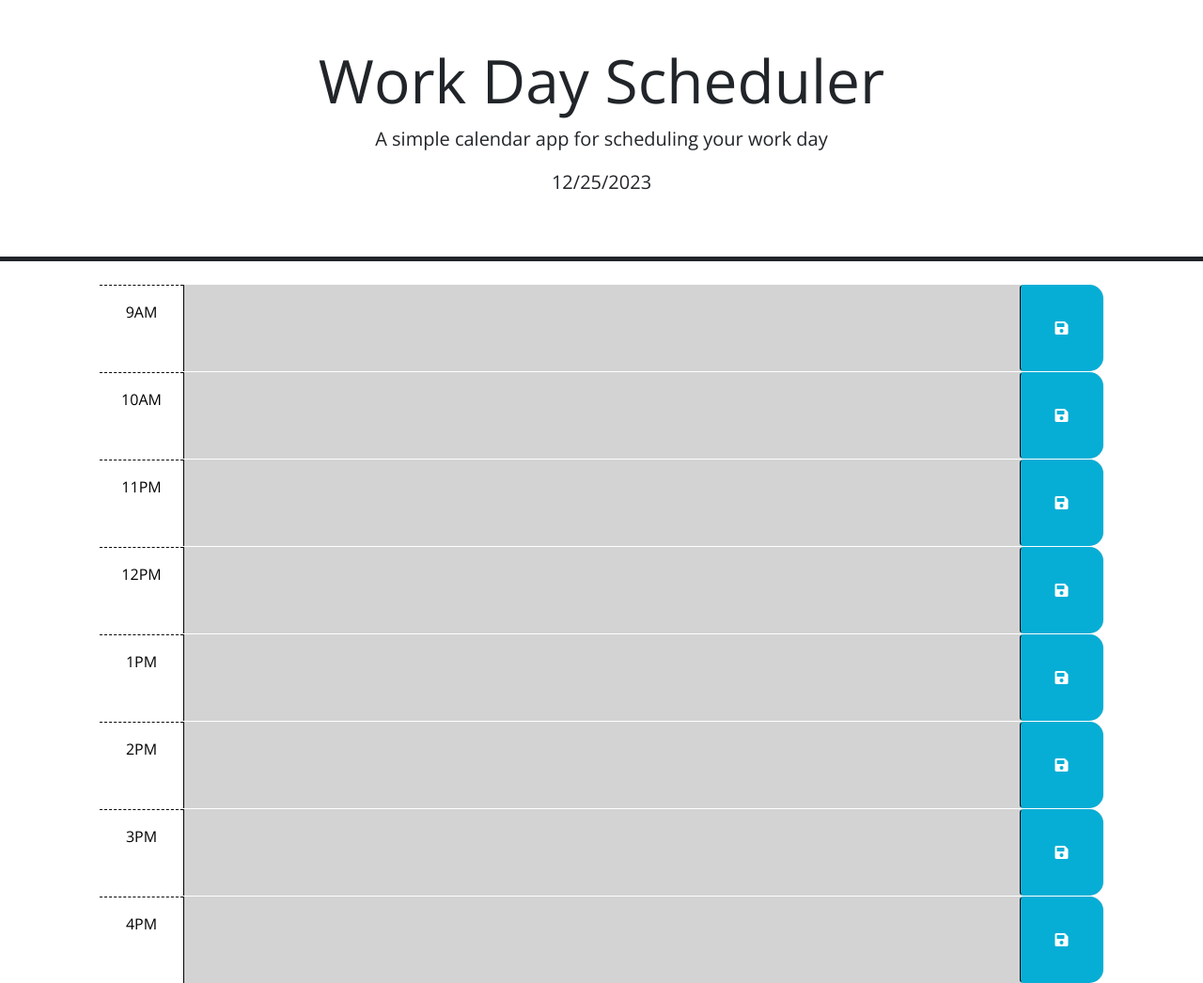
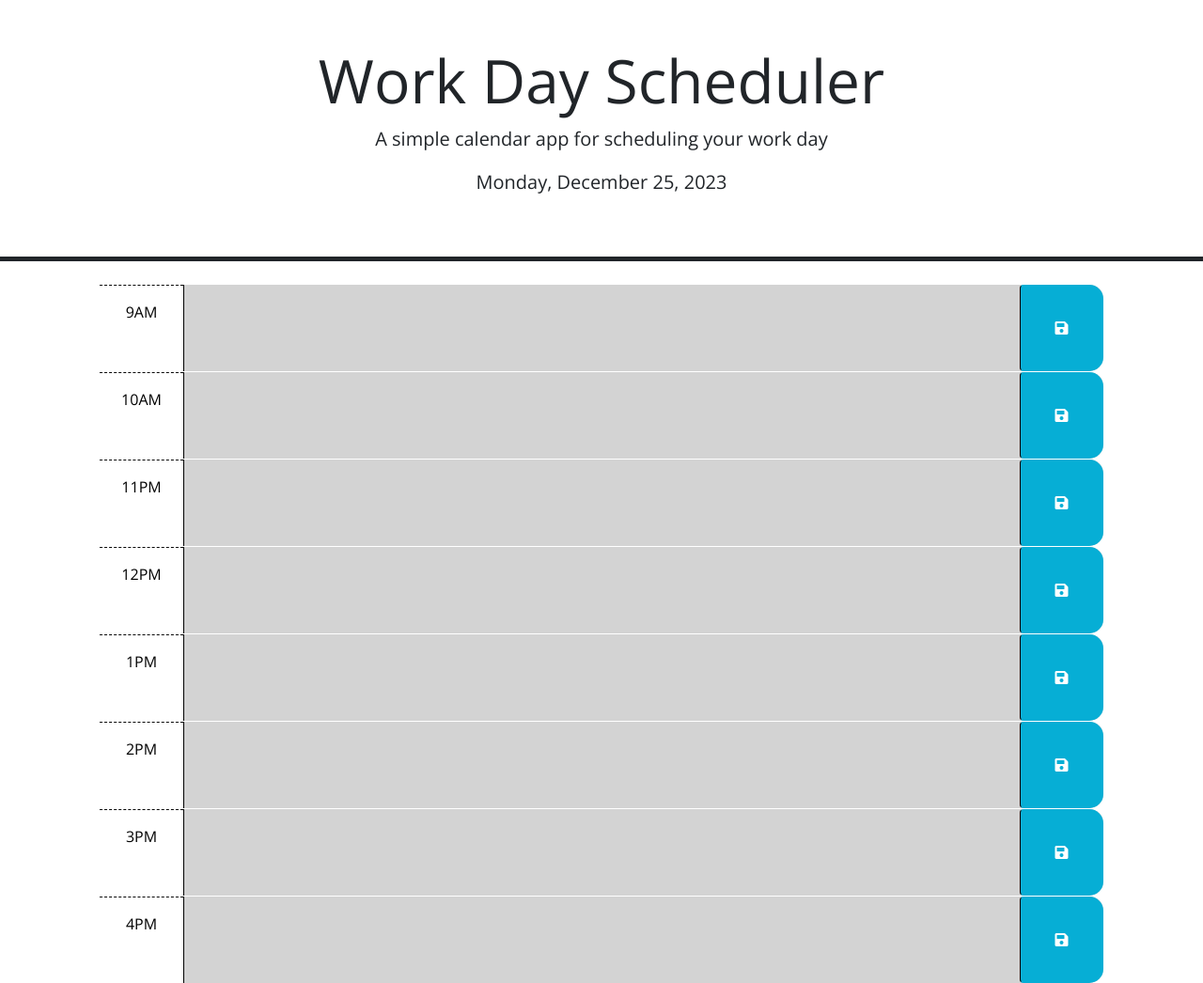
Before and after one commit to gbell76/Daily-Planner, a plain HTML site: page index.html in a window 1280 px wide. Shown: the whole page at 94% size. Drawn offline with nearby package versions, Linux system fonts and the light colour scheme.

Commit message:
updated README.md

```diff
--- a/index.html
+++ b/index.html
@@ -29,17 +29,7 @@
       <p id="currentDay" class="lead"></p>
     </header>
     <div class="container-lg px-5">
-      <!-- Use class for "past", "present", and "future" to apply styles to the
-        time-block divs accordingly. The javascript will need to do this by
-        adding/removing these classes on each div by comparing the hour in the
-        id to the current hour. The html provided below is meant to be an example
-        demonstrating how the css provided can be leveraged to create the
-        desired layout and colors. The html below should be removed or updated
-        in the finished product. Remember to delete this comment once the
-        code is implemented.
-        -->
 
-      <!-- Example of a past time block. The "past" class adds a gray background color. -->
       <div id="hour-9" class="row time-block past">
         <div class="col-2 col-md-1 hour text-center py-3">9AM</div>
         <textarea class="col-8 col-md-10 description" rows="3" id="hour-9-events"> </textarea>
@@ -48,7 +38,6 @@
         </button>
       </div>
 
-      <!-- Example of a a present time block. The "present" class adds a red background color. -->
       <div id="hour-10" class="row time-block present">
         <div class="col-2 col-md-1 hour text-center py-3">10AM</div>
         <textarea class="col-8 col-md-10 description" rows="3" id="hour-10-events"> </textarea>
@@ -57,7 +46,6 @@
         </button>
       </div>
 
-      <!-- Example of a future time block. The "future" class adds a green background color. -->
       <div id="hour-11" class="row time-block future">
         <div class="col-2 col-md-1 hour text-center py-3">11PM</div>
         <textarea class="col-8 col-md-10 description" rows="3" id="hour-11-events"> </textarea>
@@ -112,7 +100,7 @@
       integrity="sha256-iu/zLUB+QgISXBLCW/mcDi/rnf4m4uEDO0wauy76x7U="
       crossorigin="anonymous"
     ></script>
-    <script src="path/to/dayjs/dayjs.min.js"></script>
+    <script src="https://cdn.jsdelivr.net/npm/dayjs@1/dayjs.min.js"></script>
     <script>dayjs().format()</script>
     <script src="script.js"></script>
   </body>
--- a/script.js
+++ b/script.js
@@ -27,10 +27,8 @@ const hours = [hour9, hour10, hour11, hour12, hour1, hour2, hour3, hour4]
 const events = [hour9Events, hour10Events, hour11Events, hour12Events, hour1Events, hour2Events, hour3Events, hour4Events]
 const currentHour = dayjs().hour()
 
-//GET file:///C:/Users/gscia/bootcamp/Daily-Planner/path/to/dayjs/dayjs.min.js net::ERR_FILE_NOT_FOUND
-
 const formatPage = () => {
-    currentDay.innerText = dayjs().format('MM/DD/YYYY')
+    currentDay.innerText = dayjs().format('dddd, MMMM D, YYYY')
     let hour = 9
     for(i in hours){
         events[i].innerText = localStorage.getItem(events[i].id)
```
Also changed, not shown: Assets/Screenshot 2023-12-25 171508.png (added), 1 other file.
